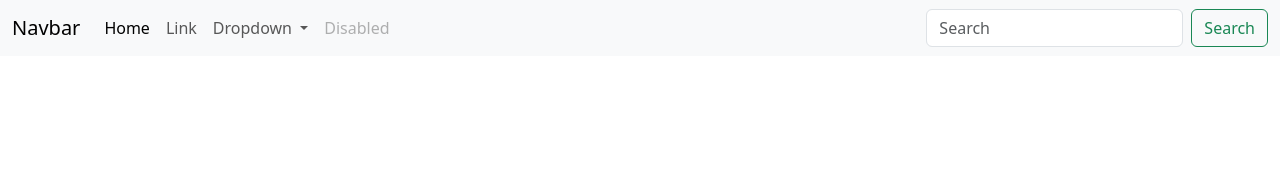
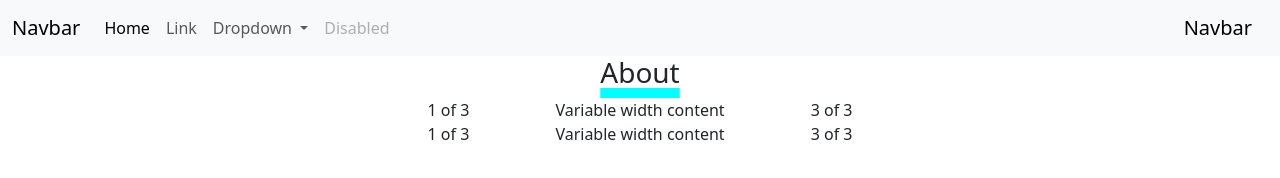
Before and after one commit to rIvorraLl/rIvorraLl.github.io, a website: page index.html in a window 1280 px wide. Drawn offline with nearby package versions, Linux system fonts and the light colour scheme.

Commit message:
add: Section underscored title, bootstrap placeholders

```diff
--- /dev/null
+++ b/css/main.css
@@ -0,0 +1,5 @@
+.underscored{
+    text-decoration: underline;
+    text-decoration-color: aqua;
+    text-decoration-thickness: 0.6rem;
+}
--- a/index.html
+++ b/index.html
@@ -4,8 +4,12 @@
     <meta charset="UTF-8" />
     <meta name="viewport" content="width=device-width, initial-scale=1.0" />
     <title>R. Ivorra Personal Page</title>
-    <link rel="stylesheet" href="./node_modules/bootstrap/dist/css/bootstrap.min.css">
-    <script src="./js/main.js"></script>
+    <link
+      rel="stylesheet"
+      href="./node_modules/bootstrap/dist/css/bootstrap.min.css"
+    />
+    <link rel="stylesheet" href="./css/main.css" />
+    <script src="./node_modules/bootstrap/dist/js/bootstrap.min.js"></script>
   </head>
   <body>
     <nav class="navbar navbar-expand-lg bg-body-tertiary">
@@ -53,21 +57,27 @@
               <a class="nav-link disabled" aria-disabled="true">Disabled</a>
             </li>
           </ul>
-          <form class="d-flex" role="search">
-            <input
-              class="form-control me-2"
-              type="search"
-              placeholder="Search"
-              aria-label="Search"
-            />
-            <button class="btn btn-outline-success" type="submit">
-              Search
-            </button>
-          </form>
+          <a class="navbar-brand d-flex">Navbar</a>
         </div>
       </div>
     </nav>
     <header></header>
-    <main></main>
+    <main>
+      <section class="underscored text-center h3">About</section>
+      <div class="container text-center">
+        <div class="row justify-content-md-center">
+          <div class="col col-lg-2">1 of 3</div>
+          <div class="col-md-auto">Variable width content</div>
+          <div class="col col-lg-2">3 of 3</div>
+        </div>
+      </div>
+      <div class="gy-150 container text-center">
+        <div class="row justify-content-md-center">
+          <div class="col col-lg-2">1 of 3</div>
+          <div class="col-md-auto">Variable width content</div>
+          <div class="col col-lg-2">3 of 3</div>
+        </div>
+      </div>
+    </main>
   </body>
 </html>
--- a/js/main.js
+++ /dev/null
@@ -1 +0,0 @@
-import bootstrap from 'bootstrap';
```
